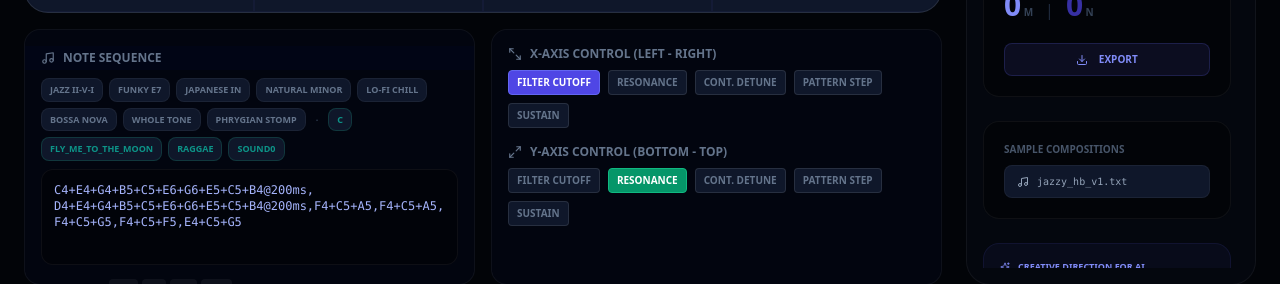
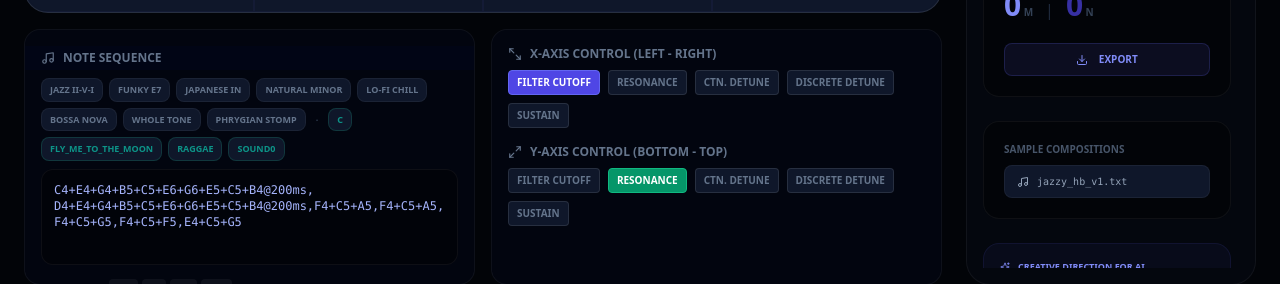
Before and after one commit to nathanwang000/NeuralComposer, a React (Vite) app: page / in a window 1280 px wide. Shown: the part 491-775 px from the top of the page. Built offline with nearby package versions, Linux system fonts and the light colour scheme.

Commit message:
name convention update

```diff
--- a/components/PerformancePad.tsx
+++ b/components/PerformancePad.tsx
@@ -790,8 +790,8 @@ function getStepMidi(sequence: string, stepIndex: number): number[] | null {
 const AVAILABLE_TARGETS: { label: string; value: ModulationTarget }[] = [
   { label: 'Filter Cutoff', value: 'cutoff' },
   { label: 'Resonance', value: 'resonance' },
-  { label: 'Cont. Detune', value: 'detune' },
-  { label: 'Pattern Step', value: 'detune_semitone' },
+  { label: 'Ctn. Detune', value: 'detune' },
+  { label: 'Discrete Detune', value: 'detune_semitone' },
   { label: 'Sustain', value: 'sustain' },
 ];
 
@@ -2762,7 +2762,7 @@ const PerformancePad: React.FC = () => {
                 {(xTargets.includes('detune') || yTargets.includes('detune')) && (
                     <div className="flex flex-col gap-3">
                         <div className="flex items-center gap-2 text-slate-500 font-black uppercase text-xs">
-                            <Music size={14} /> Cont. Detune Range
+                            <Music size={14} /> {AVAILABLE_TARGETS.find(t => t.value === 'detune')?.label}
                         </div>
                         {([
                             xTargets.includes('detune') && { label: 'X', range: xDetuneCentsRange, setRange: setXDetuneCentsRange, pxSize: padSize.width } as const,
@@ -2792,7 +2792,7 @@ const PerformancePad: React.FC = () => {
                 {(xTargets.includes('detune_semitone') || yTargets.includes('detune_semitone')) && (
                     <div className="flex flex-col gap-3">
                         <div className="flex items-center gap-2 text-slate-500 font-black uppercase text-xs">
-                            <Music size={14} /> Pattern Step Config
+                            <Music size={14} /> {AVAILABLE_TARGETS.find(t => t.value === 'detune_semitone')?.label}
                         </div>
                         {(() => {
                             const renderAxisConfig = (
@@ -2813,7 +2813,7 @@ const PerformancePad: React.FC = () => {
                                         {DETUNE_PATTERN_PRESETS.map(p => (
                                             <button
                                                 key={p.label}
-                                                title={`Pattern: [${p.pattern.join(', ')}] · ±${p.semitoneRange}st range`}
+                                                title={`Intervals: [${p.pattern.join(', ')}] st · ±${p.semitoneRange} st range`}
                                                 onClick={() => { setPattern(p.pattern); setSemitoneRange(p.semitoneRange); setPatternInput(p.pattern.join(', ')); }}
                                                 className={`px-2 py-1 rounded text-[9px] font-bold uppercase border transition-all ${
                                                     JSON.stringify(pattern) === JSON.stringify(p.pattern) && semitoneRange === p.semitoneRange
@@ -2825,7 +2825,7 @@ const PerformancePad: React.FC = () => {
                                     </div>
                                     {/* Manual pattern input */}
                                     <div className="flex items-center gap-2 flex-wrap">
-                                        <span className="text-[9px] text-slate-600 font-black uppercase shrink-0">Pattern (st)</span>
+                                        <span className="text-[9px] text-slate-600 font-black uppercase shrink-0">Intervals (st)</span>
                                         <input
                                             type="text"
                                             value={patternInput}
```
